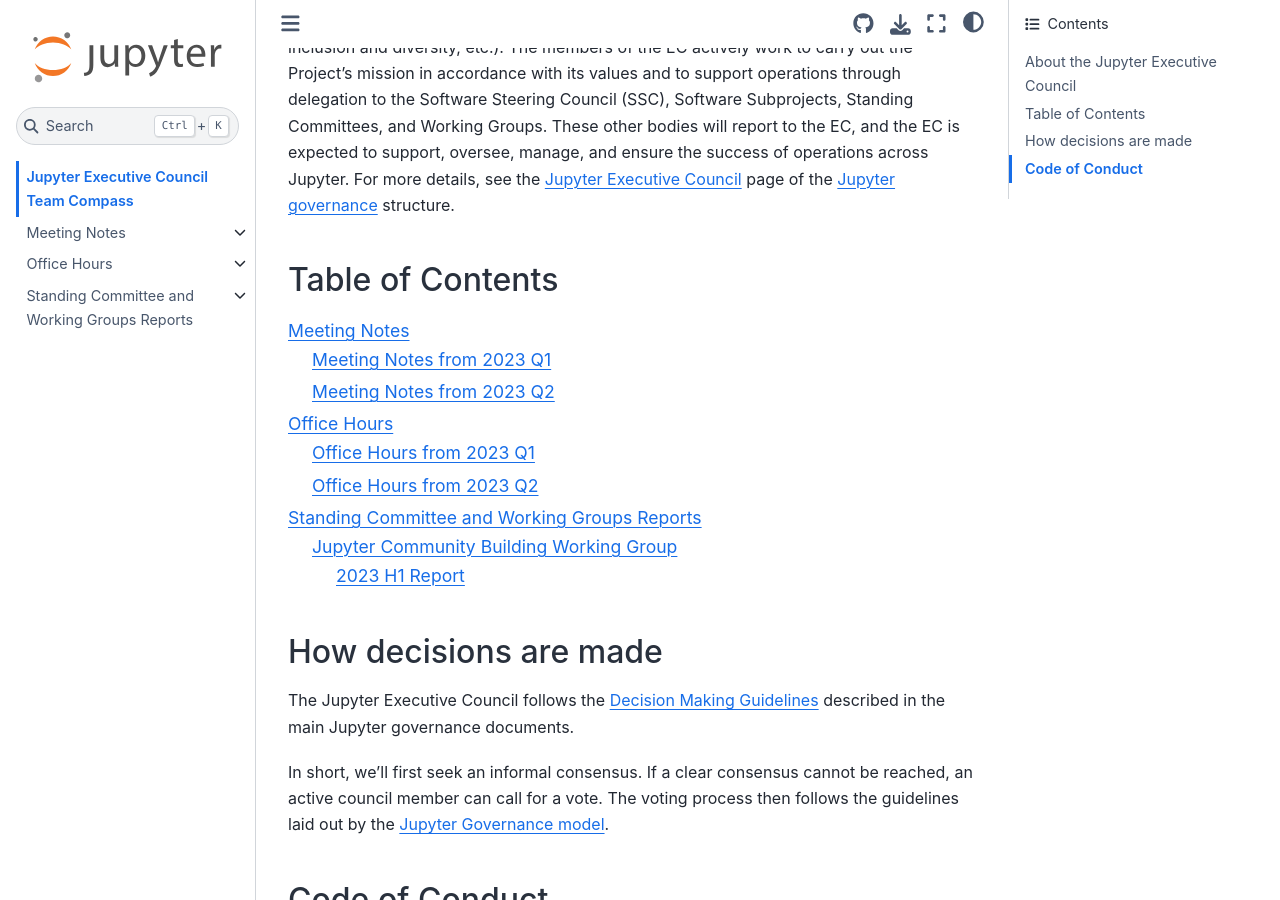
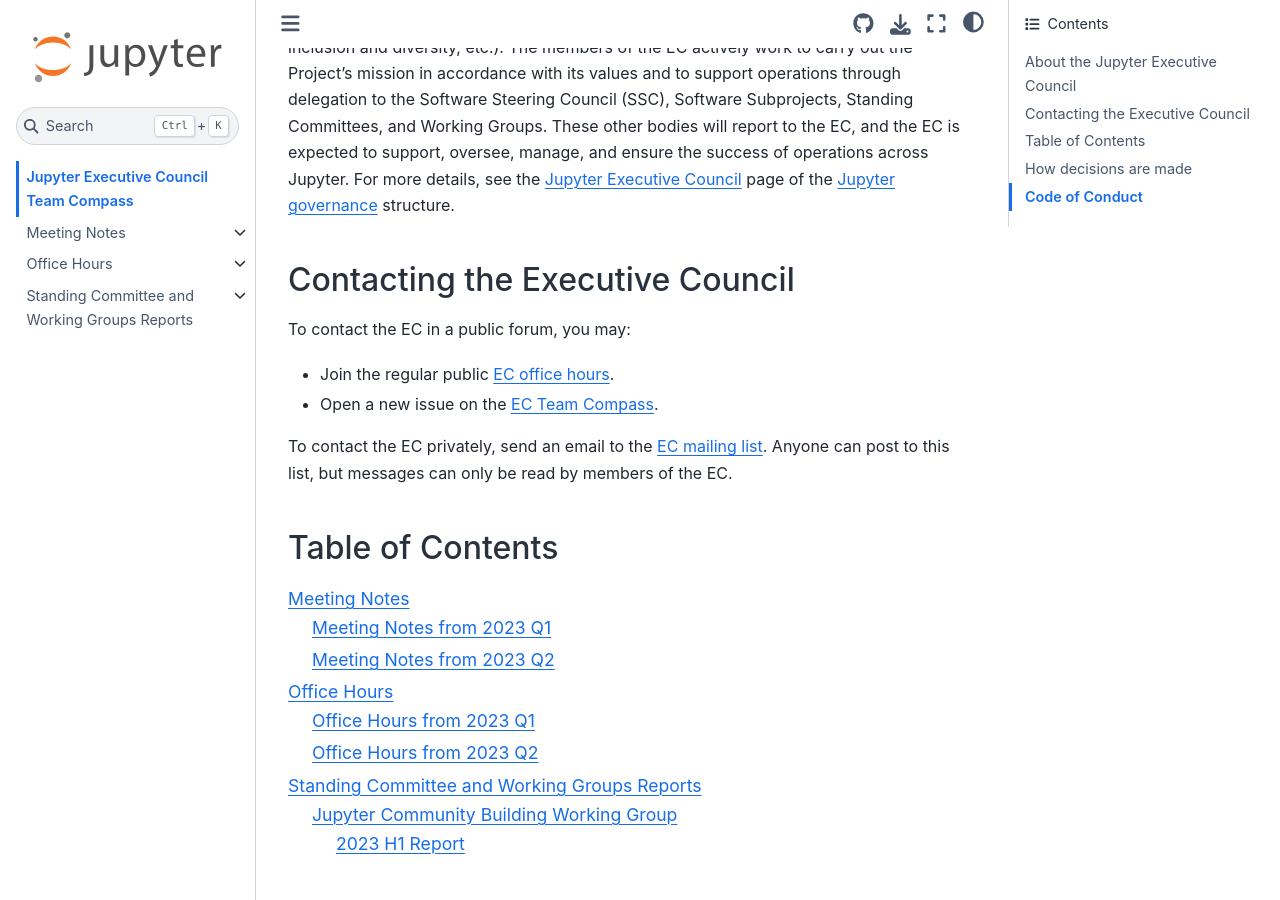
Before and after one commit to jupyter-governance/ec-team-compass, a Sphinx documentation site: the page built from docs/index.md, in a window 1280 px wide and 900 px high, scrolled down 324 px. Built offline with Sphinx 7.4.7 and the Sphinx Book theme 1.1.4, drawn with Linux system fonts in a browser that asks for light colours.

Commit message:
Rename readme files back to index so readthedocs doesn't complain

````diff
--- a/docs/conf.py
+++ b/docs/conf.py
@@ -41,7 +41,7 @@
 source_suffix = ['.rst', '.md']
 
 # The master toctree document.
-master_doc = 'readme'
+master_doc = 'index'
 
 # General information about the project.
 project = 'Jupyter Executive Council Team Compass'
--- a/docs/readme.md
+++ b/docs/index.md
@@ -7,13 +7,21 @@
 The [Jupyter Executive Council](https://jupyter.org/governance/executive_council.html) (EC) is ultimately responsible for all dimensions of [Project Jupyter](https://jupyter.org/) (including, but not limited to, software, legal, financial, community, operations, inclusion and diversity, etc.). The members of the EC actively work to carry out the Project’s mission in accordance with its values and to support operations through delegation to the Software Steering Council (SSC), Software Subprojects, Standing Committees, and Working Groups. These other bodies will report to the EC, and the EC is expected to support, oversee, manage, and ensure the success of operations across Jupyter. For more details, see the [Jupyter Executive Council](https://jupyter.org/governance/executive_council.html) page of the [Jupyter governance](https://jupyter.org/governance) structure.
 
 
+## Contacting the Executive Council
+
+To contact the EC in a public forum, you may:
+* Join the regular public [EC office hours](office_hours/index.md).
+* Open a new issue on the [EC Team Compass](https://github.com/jupyter/executive-council-team-compass/issues/new).
+
+To contact the EC privately, send an email to the [EC mailing list](mailto:jupyter-executive-council@googlegroups.com). Anyone can post to this list, but messages can only be read by members of the EC.
+
 ## Table of Contents
 
 ```{toctree}
 :titlesonly:
-meeting_notes/readme
-office_hours/readme
-reports/readme
+meeting_notes/index
+office_hours/index
+reports/index
 ```
 
 ## How decisions are made
````
Also changed, not shown: docs/meeting_notes/index.md (renamed from docs/meeting_notes/readme.md), docs/office_hours/index.md (renamed from docs/office_hours/readme.md), docs/reports/index.md (renamed from docs/reports/readme.md).
